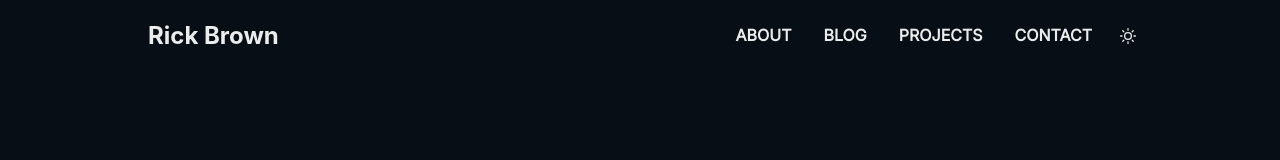
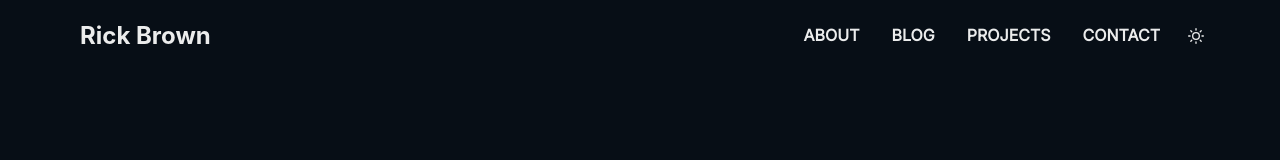
Before and after one commit to RickBr0wn/portfolio-website-2023, a Next.js app: page / in a window 1280 px wide. Shown: the top 160 px of the page. Built offline with nearby package versions, Linux system fonts and the light colour scheme.

Commit message:
adds layout

```diff
--- a/components/Layout.tsx
+++ b/components/Layout.tsx
@@ -8,11 +8,9 @@ type Props = {
 
 const Layout: FC<Props> = ({ children }): JSX.Element => {
 	return (
-		<Flex h={'100vh'} w={'100vw'}>
-			<Container maxW={1080}>
-				<Navbar /> {/* This navbar is 80px tall */}
-				{children}
-			</Container>
+		<Flex h={'100vh'} w={'100vw'} flexDirection={'column'} paddingX={12}>
+			<Navbar /> {/* This navbar is 80px tall */}
+			<Container maxW={'container.md'}>{children}</Container>
 		</Flex>
 	)
 }
```
